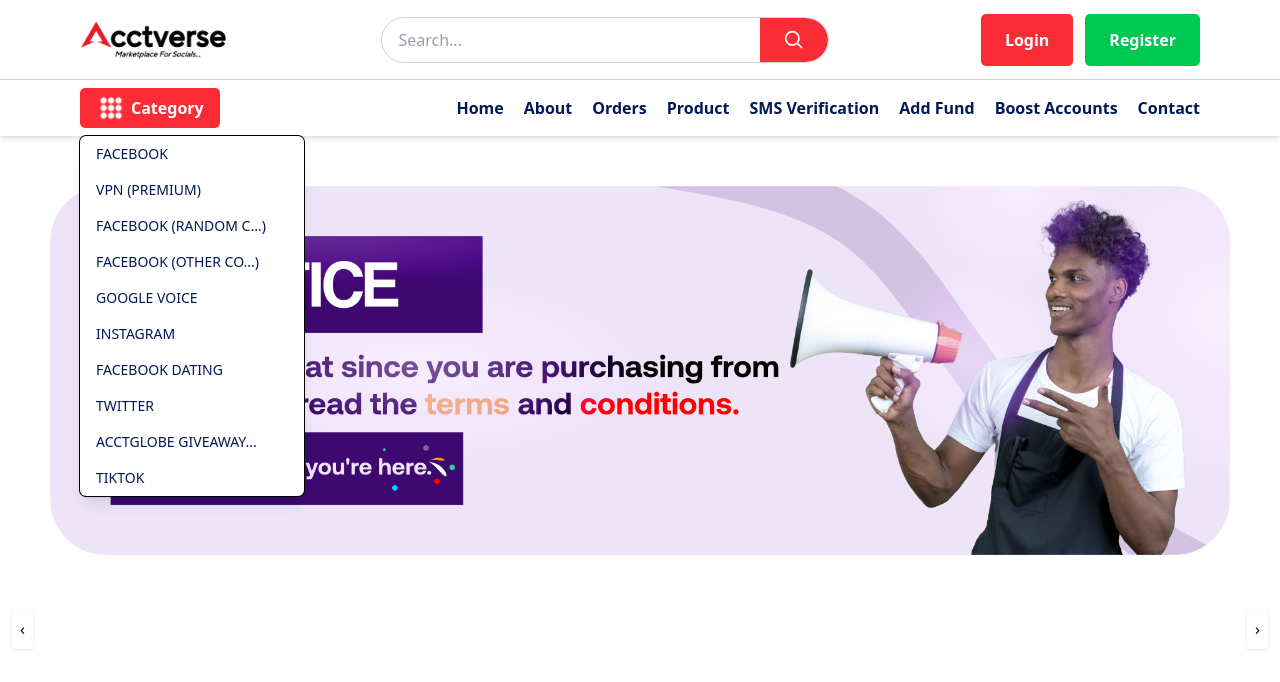
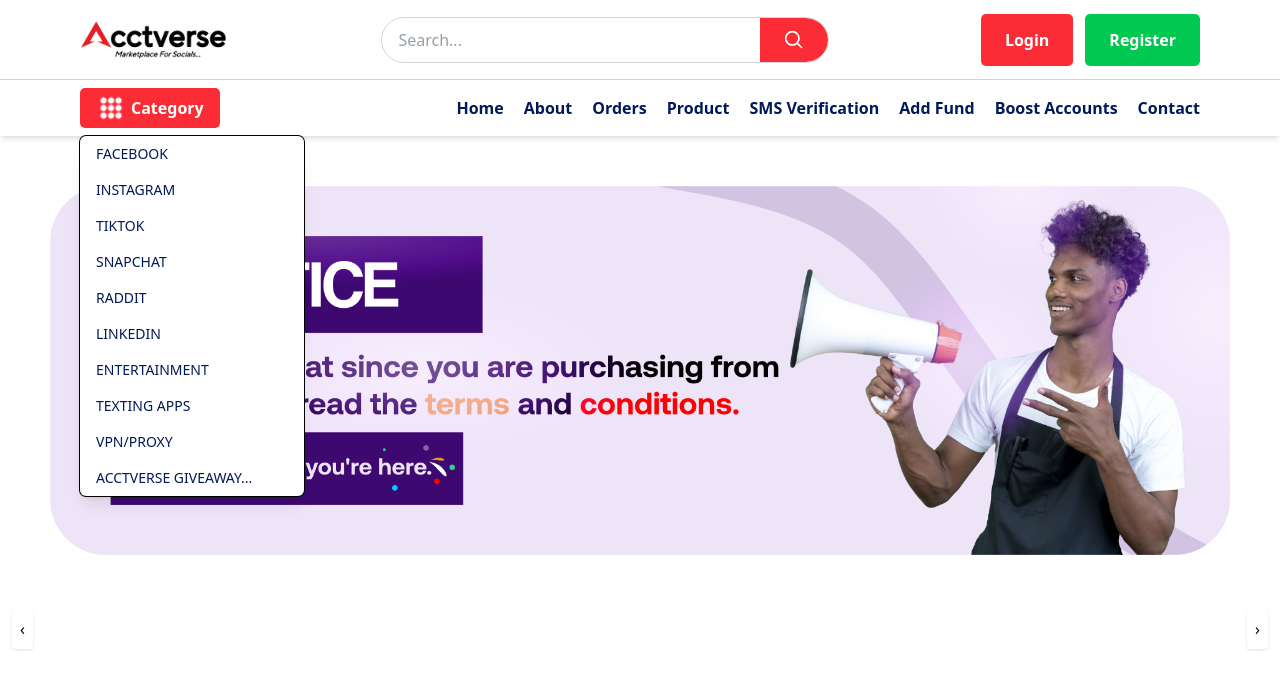
Before and after one commit to amoshood06/acctverse, a PHP site: page / in a window 1280 px wide, after a click on "Category". Shown: the top 682 px of the page. Run offline with PHP 8.4, Linux system fonts and the light colour scheme.

Commit message:
18thnov25

```diff
--- a/header.php
+++ b/header.php
@@ -98,15 +98,17 @@
     <!-- Category dropdown -->
     <ul id="categoryMenu" class="dropdown--menu hidden absolute left-0 mt-2 w-56 bg-white rounded-md shadow-lg ring-1 ring-black ring-opacity-5" style="z-index:9999;">
       <li class="dropdown--menu__item"><a href="#" class="dropdown--menu__link block px-4 py-2 text-sm text-[#001957] hover:bg-gray-100">FACEBOOK</a></li>
-      <li class="dropdown--menu__item"><a href="#" class="dropdown--menu__link block px-4 py-2 text-sm text-[#001957] hover:bg-gray-100">VPN (PREMIUM)</a></li>
-      <li class="dropdown--menu__item"><a href="#" class="dropdown--menu__link block px-4 py-2 text-sm text-[#001957] hover:bg-gray-100">FACEBOOK (RANDOM C...)</a></li>
-      <li class="dropdown--menu__item"><a href="#" class="dropdown--menu__link block px-4 py-2 text-sm text-[#001957] hover:bg-gray-100">FACEBOOK (OTHER CO...)</a></li>
-      <li class="dropdown--menu__item"><a href="#" class="dropdown--menu__link block px-4 py-2 text-sm text-[#001957] hover:bg-gray-100">GOOGLE VOICE</a></li>
+
       <li class="dropdown--menu__item"><a href="#" class="dropdown--menu__link block px-4 py-2 text-sm text-[#001957] hover:bg-gray-100">INSTAGRAM</a></li>
-      <li class="dropdown--menu__item"><a href="#" class="dropdown--menu__link block px-4 py-2 text-sm text-[#001957] hover:bg-gray-100">FACEBOOK DATING</a></li>
-      <li class="dropdown--menu__item"><a href="#" class="dropdown--menu__link block px-4 py-2 text-sm text-[#001957] hover:bg-gray-100">TWITTER</a></li>
-      <li class="dropdown--menu__item"><a href="#" class="dropdown--menu__link block px-4 py-2 text-sm text-[#001957] hover:bg-gray-100">ACCTGLOBE GIVEAWAY...</a></li>
+
       <li class="dropdown--menu__item"><a href="#" class="dropdown--menu__link block px-4 py-2 text-sm text-[#001957] hover:bg-gray-100">TIKTOK</a></li>
+      <li class="dropdown--menu__item"><a href="#" class="dropdown--menu__link block px-4 py-2 text-sm text-[#001957] hover:bg-gray-100">SNAPCHAT</a></li>
+      <li class="dropdown--menu__item"><a href="#" class="dropdown--menu__link block px-4 py-2 text-sm text-[#001957] hover:bg-gray-100">RADDIT</a></li>
+      <li class="dropdown--menu__item"><a href="#" class="dropdown--menu__link block px-4 py-2 text-sm text-[#001957] hover:bg-gray-100">LINKEDIN</a></li>
+      <li class="dropdown--menu__item"><a href="#" class="dropdown--menu__link block px-4 py-2 text-sm text-[#001957] hover:bg-gray-100">ENTERTAINMENT</a></li>
+      <li class="dropdown--menu__item"><a href="#" class="dropdown--menu__link block px-4 py-2 text-sm text-[#001957] hover:bg-gray-100">TEXTING APPS</a></li>
+      <li class="dropdown--menu__item"><a href="#" class="dropdown--menu__link block px-4 py-2 text-sm text-[#001957] hover:bg-gray-100">VPN/PROXY</a></li>
+      <li class="dropdown--menu__item"><a href="#" class="dropdown--menu__link block px-4 py-2 text-sm text-[#001957] hover:bg-gray-100">ACCTVERSE GIVEAWAY...</a></li>
     </ul>
   </div>
 
```
Also changed, not shown: register.php (+50 -19 lines), user/index.php (+32 -5 lines).
